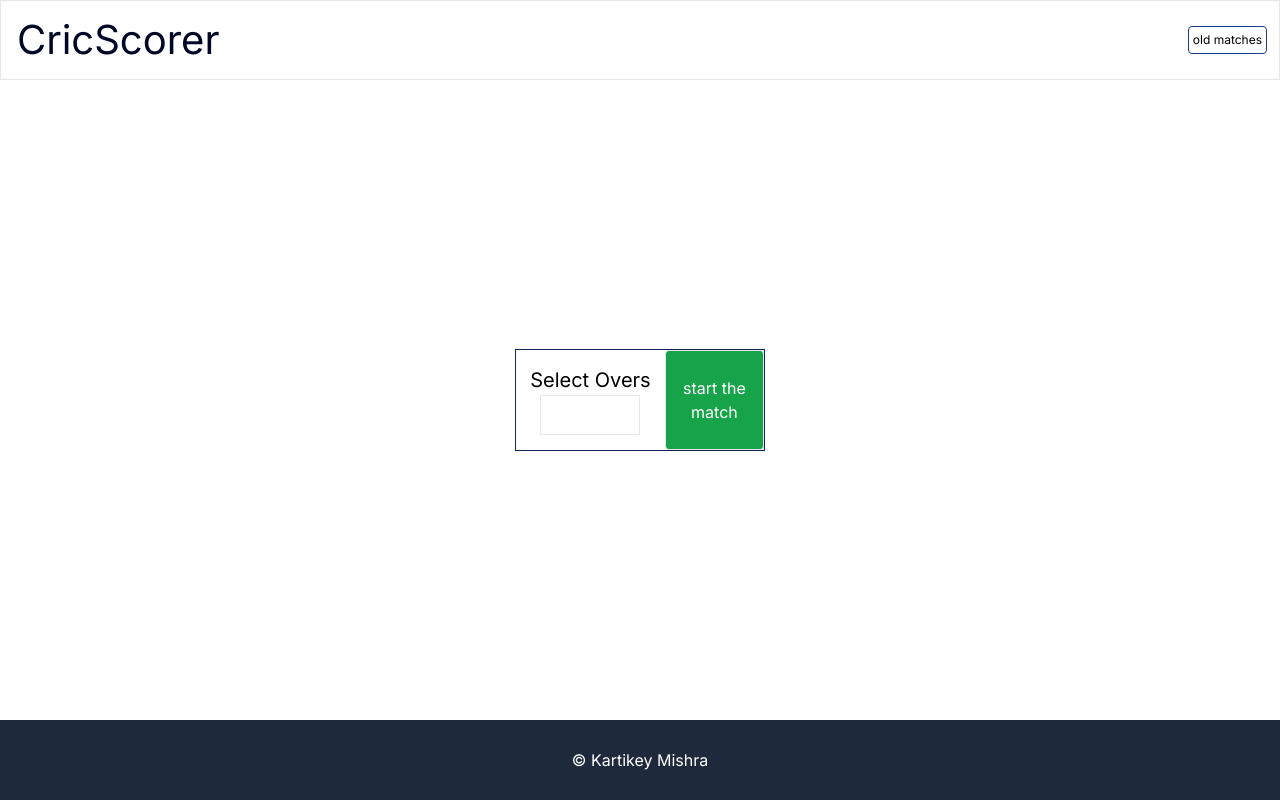
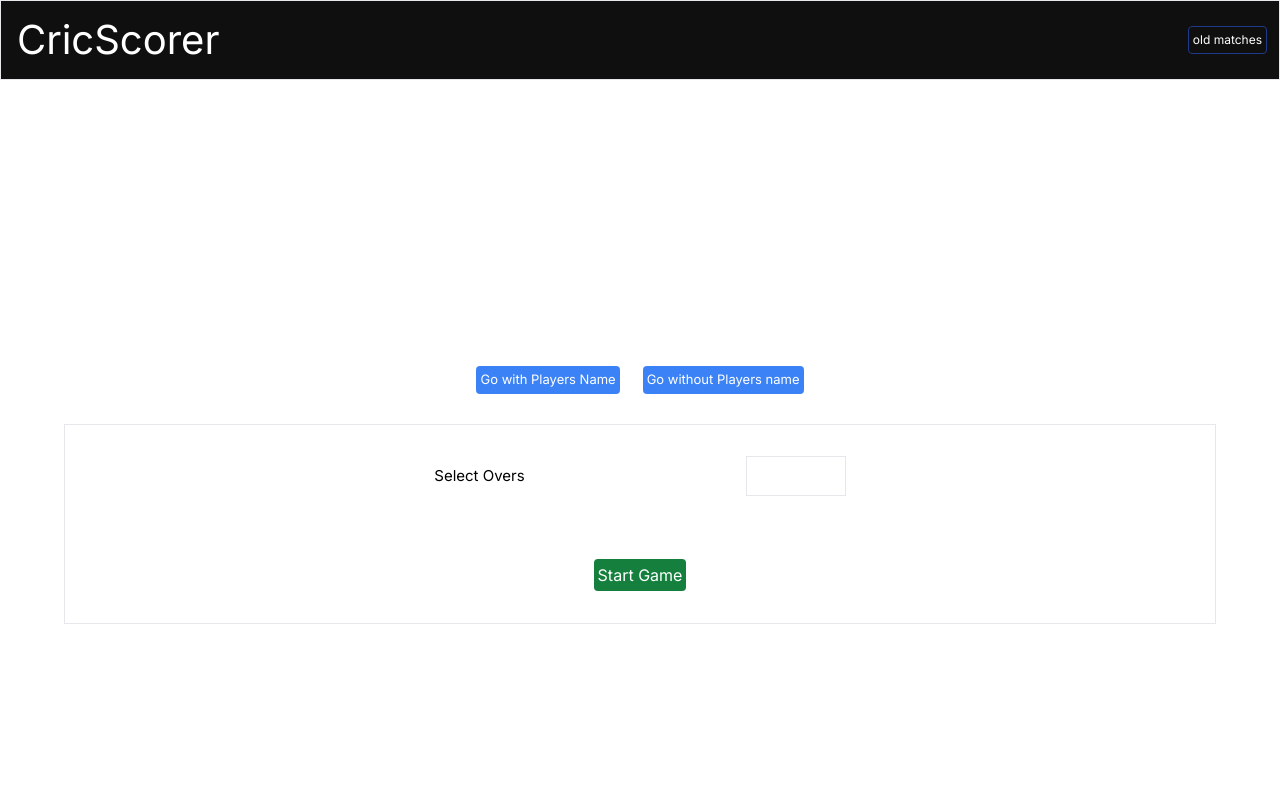
Before and after one commit to kartikeycsjm/cricscorer, a Next.js app: page / in a window 1280 px wide. Shown: the top 800 px of the page. Built offline with nearby package versions, Linux system fonts and the light colour scheme.

Commit message:
edited starting page

```diff
--- a/app/_components/Footer.tsx
+++ b/app/_components/Footer.tsx
@@ -2,7 +2,7 @@ import React from 'react'
 
 const Footer:React.FC = () => {
   return (
-    <div className='absolute bottom-0 w-full h-[80px] flex justify-center items-center bg-slate-800 text-white'>&copy; Kartikey Mishra</div>
+    <div className='w-full h-[100px] flex justify-center items-center bg-slate-800 text-white'>&copy; Kartikey Mishra</div>
   )
 }
 
--- a/app/_components/Header.tsx
+++ b/app/_components/Header.tsx
@@ -1,12 +1,10 @@
 import React from 'react'
-
 const Header = () => {
   return (
-    <div className='w-full h-[80px] fixed top-0 flex justify-between items-center border'>
-      <h1 className='ml-4 text-[40px] text-[#000625]'>CricScorer</h1>
+    <div className='w-full text-[white] h-[80px] bg-[#100f0f] sticky top-0 flex justify-between items-center border'>
+      <h1 className='ml-4 text-[40px]'>CricScorer</h1>
       <button className='text-[12px] mr-3 border p-1 rounded border-blue-900'>old matches</button>
     </div>
   )
 }
-
 export default Header
--- a/app/_components/Starting.tsx
+++ b/app/_components/Starting.tsx
@@ -1,17 +1,82 @@
-import React from 'react'
-
+'use client'
+import React, { useState } from 'react'
 const Starting = () => {
+    const [withPlayers, setWithPlayers] = useState(false)
     return (
-        <div className='w-[250px] border border-blue-950 h-[102px] flex justify-center items-center'>
-            <div className='w-[150px] h-[100px] flex justify-center items-center flex-col'>
+        <div className='w-full min-h-screen flex items-center justify-center flex-col'>
+            <div className='flex justify-around m-[30px] items-baseline w-[350px]'>
+                <button className='p-1 bg-blue-500 text-[13px] text-white rounded'
+                    onClick={() => setWithPlayers(true)}
+                >Go with Players Name</button>
+                <button className='p-1 bg-blue-500 text-[13px] text-white rounded'
+                    onClick={() => setWithPlayers(false)}
+                >Go without Players name</button>
+            </div>
+            {/* <div className='w-[300px] h-[100px] flex justify-around items-center'>
                 <h3 className='text-[20px]'>Select Overs</h3>
                 <input type="number" className='p-2 border w-[100px] h-[40px]' />
             </div>
             <button className='bg-green-600 rounded text-white w-[100px] h-[100px] border'>
                 start the match
-            </button>
+            </button> */}
+            {
+                !withPlayers &&
+                <div className='border w-[90%] h-[200px] flex justify-around items-center flex-col'>
+                    <div className='w-[55%] flex justify-around items-center'>
+                        <h3 className='text-[15px]'>Select Overs</h3>
+                        <input type="number" className='p-2 border w-[100px] h-[40px]' />
+                    </div>
+                    <button className='p-1 bg-green-700 text-white rounded'>Start Game</button>
+                </div>
+            }
+            {
+                withPlayers &&
+                <div className='w-[90%] h-[600px] flex justify-around items-center flex-col'>
+                    <div className='w-[55%] flex justify-around items-center'>
+                        <h3 className='text-[15px]'>Select Overs</h3>
+                        <input type="number" className='p-2 border w-[100px] h-[40px]' />
+                    </div>
+                    <div className='w-[100%] h-[500px] flex justify-center items-center'>
+                        <div className='w-[55%] h-[90%] flex justify-around items-center flex-col'>
+                            <input type="text" className='p-2 border w-[150px] h-[40px]'
+                                placeholder='Team2 Name' />
+                            <input type="text" className='h-[25px] p-2 border w-[100px]' />
+                            <input type="text" className='h-[25px] p-2 border w-[100px]' />
+                            <input type="text" className='h-[25px] p-2 border w-[100px]' />
+                            <input type="text" className='h-[25px] p-2 border w-[100px]' />
+                            <input type="text" className='h-[25px] p-2 border w-[100px]' />
+                            <input type="text" className='h-[25px] p-2 border w-[100px]' />
+                            <input type="text" className='h-[25px] p-2 border w-[100px]' />
+                            <input type="text" className='h-[25px] p-2 border w-[100px]' />
+                            <input type="text" className='h-[25px] p-2 border w-[100px]' />
+                            <input type="text" className='h-[25px] p-2 border w-[100px]' />
+                            <input type="text" className='h-[25px] p-2 border w-[100px]' />
+                        </div>
+                        <div className='w-[55%] h-[90%] flex justify-around items-center flex-col'>
+                            <input type="text" className='p-2 border w-[150px] h-[40px]'
+                                placeholder='Team2 Name' />
+                            <input type="text" className='p-2 border w-[100px]  h-[25px]' />
+                            <input type="text" className='p-2 border w-[100px]  h-[25px]' />
+                            <input type="text" className='p-2 border w-[100px]  h-[25px]' />
+                            <input type="text" className='p-2 border w-[100px]  h-[25px]' />
+                            <input type="text" className='p-2 border w-[100px]  h-[25px]' />
+                            <input type="text" className='p-2 border w-[100px]  h-[25px]' />
+                            <input type="text" className='p-2 border w-[100px]  h-[25px]' />
+                            <input type="text" className='p-2 border w-[100px]  h-[25px]' />
+                            <input type="text" className='p-2 border w-[100px]  h-[25px]' />
+                            <input type="text" className='p-2 border w-[100px]  h-[25px]' />
+                            <input type="text" className='p-2 border w-[100px]  h-[25px]' />
+                        </div>
+                    </div>
+                    {/*
+                    <div className='w-[55%] flex justify-around items-center'>
+                        <h3 className='text-[15px]'>Team2 Name</h3>
+                        <input type="number" className='p-2 border w-[100px] h-[40px]' />
+                    </div> */}
+                    <button className='p-1 bg-green-700 text-white rounded'>Start Game</button>
+                </div>
+            }
         </div>
     )
 }
-
 export default Starting
--- a/app/page.tsx
+++ b/app/page.tsx
@@ -3,9 +3,9 @@ import React from 'react'
 import Starting from './_components/Starting'
 const page = () => {
   return (
-    <div className='w-full h-screen flex justify-center items-center flex-col'>
-         <Starting/>
-      </div>
+    <div>
+      <Starting />
+    </div>
   )
 }
 export default page
```
